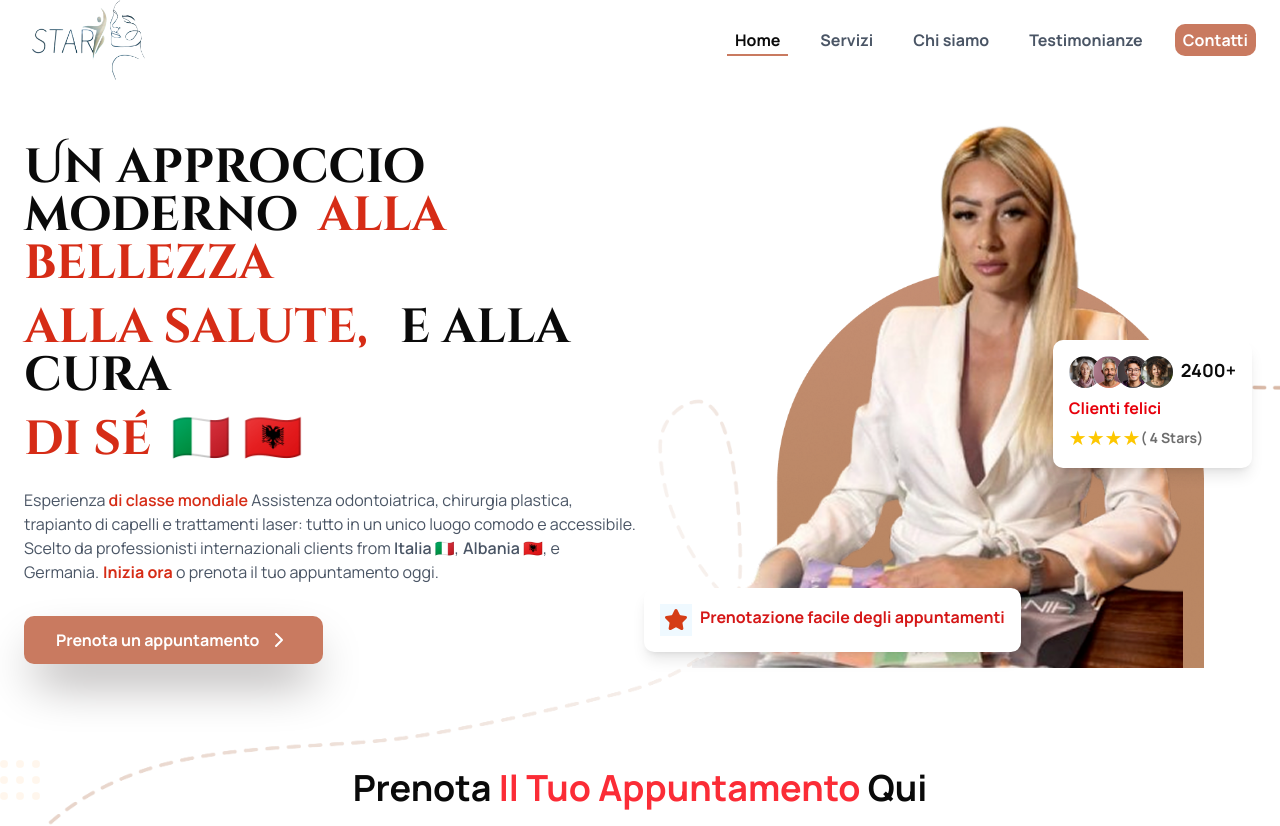
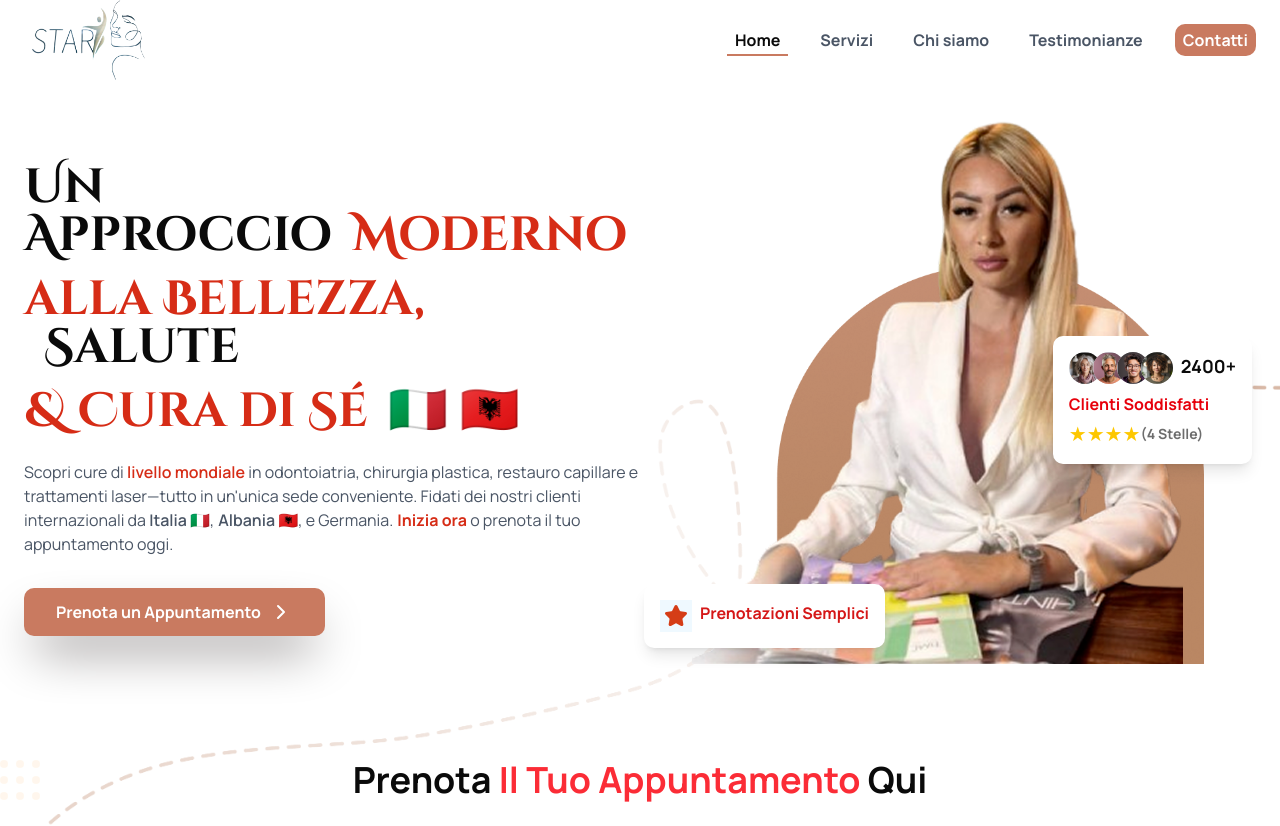
Before and after one commit to Lioul-ET/star-beauty, a Next.js app: page / in a window 1280 px wide. Shown: the top 826 px of the page. Built offline with nearby package versions, Linux system fonts and the light colour scheme.

Commit message:
updating languge

```diff
--- a/app/components/heroSection.jsx
+++ b/app/components/heroSection.jsx
@@ -11,7 +11,7 @@ const CinzelDecorative = localFont({
 const scrollToSection = (sectionId) => {
   const element = document.getElementById(sectionId);
   if (element) {
-    const offset = 80; // adjust if you have a fixed header
+    const offset = 80;
     const elementPosition = element.getBoundingClientRect().top;
     const offsetPosition = elementPosition + window.pageYOffset - offset;
 
@@ -33,26 +33,25 @@ const HeroSection = () => {
           <h1
             className={`text-4xl md:text-5xl font-bold mb-6 ${CinzelDecorative.className}`}
           >
-            <span>Un approccio moderno</span>
-            <span className="text-[#d62c16] ml-5">alla bellezza</span>
+            <span>Un Approccio</span>
+            <span className="text-[#d62c16] ml-5">Moderno</span>
             <span className="block mt-4 text-[#d62c16]">
-              alla salute,{" "}
-              <span className="ml-5 text-foreground">e alla cura</span>
+              alla Bellezza,{" "}
+              <span className="ml-5 text-foreground">Salute</span>
             </span>
             <span className="block mt-4 text-[#d62c16]">
-              di sé<span className="ml-5">🇮🇹 🇦🇱</span>
+              & Cura di Sé<span className="ml-5">🇮🇹 🇦🇱</span>
             </span>
-            {/* <span className="block mt-4 text-[#d62c16]">🇮🇹 🇦🇱</span> */}
           </h1>
 
           <p className="mb-8 text-gray-600">
-            Esperienza{" "}
+            Scopri cure di{" "}
             <span className="text-[#d62c16] font-semibold">
-              di classe mondiale
+              livello mondiale
             </span>{" "}
-            Assistenza odontoiatrica, chirurgia plastica, trapianto di capelli e
-            trattamenti laser: tutto in un unico luogo comodo e accessibile.
-            Scelto da professionisti internazionali clients from{" "}
+            in odontoiatria, chirurgia plastica, restauro capillare e
+            trattamenti laser—tutto in un'unica sede conveniente. Fidati dei
+            nostri clienti internazionali da{" "}
             <span className="font-semibold">Italia 🇮🇹</span>,
             <span className="ml-1 font-semibold">Albania 🇦🇱</span>, e Germania.
             <span className="text-[#d62c16] font-bold ml-1">Inizia ora</span> o
@@ -63,7 +62,7 @@ const HeroSection = () => {
             className="bg-[#C97A60] text-white px-8 py-3 rounded-lg hover:bg-[#B56B51] shadow-2xl shadow-[#858080] flex font-bold items-center space-x-2"
             onClick={() => scrollToSection("book")}
           >
-            <span>Prenota un appuntamento</span>
+            <span>Prenota un Appuntamento</span>
             <ChevronRight color="#fff" />
           </button>
         </div>
@@ -73,7 +72,7 @@ const HeroSection = () => {
             <div className="w-full h-full flex justify-center items-center">
               <img
                 src="hero-img2.png"
-                alt="hero-img"
+                alt="Immagine principale"
                 className="w-[100%] -mt-9"
               />
             </div>
@@ -85,18 +84,24 @@ const HeroSection = () => {
                 <div className="flex -space-x-2">
                   {[1, 2, 3, 4].map((i) => (
                     <div key={i} className="w-8 h-8 rounded-full bg-gray-300">
-                      <img src={`${i}.png`} className="rounded-full" />
+                      <img
+                        src={`${i}.png`}
+                        className="rounded-full"
+                        alt={`Cliente ${i}`}
+                      />
                     </div>
                   ))}
                 </div>
                 <span className="text-lg font-bold">2400+</span>
               </div>
-              <span className="text-red-600 font-bold">Clienti felici</span>
+              <span className="text-red-600 font-bold">
+                Clienti Soddisfatti
+              </span>
             </div>
             <div className="flex text-yellow-400 mt-1 text-xl items-center">
               {"★".repeat(4.7)}
               <span className="text-[#6D6D6D] text-sm font-bold">
-                ( 4 Stars)
+                (4 Stelle)
               </span>
             </div>
           </div>
@@ -107,7 +112,7 @@ const HeroSection = () => {
                 <Star fill="#D53D17" color="#D53D17" />
               </div>
               <div className="text-[#d51717] font-bold mt-[0.5px]">
-                Prenotazione facile degli appuntamenti
+                Prenotazioni Semplici
               </div>
             </div>
           </div>
--- a/app/components/lastSection.jsx
+++ b/app/components/lastSection.jsx
@@ -40,11 +40,11 @@ const LastSection = () => {
 
         {/* Doctor Card */}
         <div className="mt-12 bg-[#c06464] rounded-2xl flex flex-col md:flex-row items-center gap-6 max-w-4xl mx-auto">
-          <div className="md:h-48 rounded-full flex items-center justify-center md:w-[30%] w-[100%]">
+          <div className="md:h-36 rounded-full flex items-center justify-center md:w-[30%] w-[100%]">
             <img
               src="male-doctor.png"
               alt="Dottore"
-              className="md:w-[100%] w-[70%] md:-mt-[1.5rem] md:-ml-2"
+              className="md:w-[100%] w-[70%] md:-mt-[3.2rem] md:-ml-2"
             />
           </div>
           <div className="flex-1 md:w-[50%] w-[90%] z-40 p-8">
```
